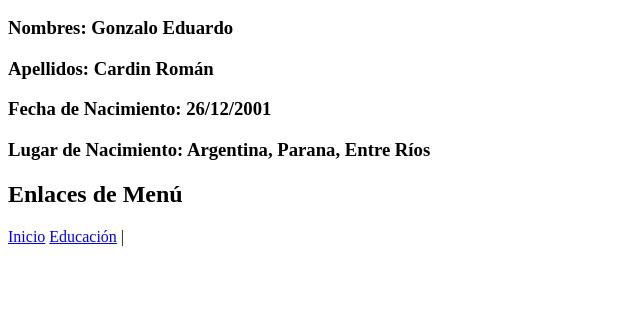
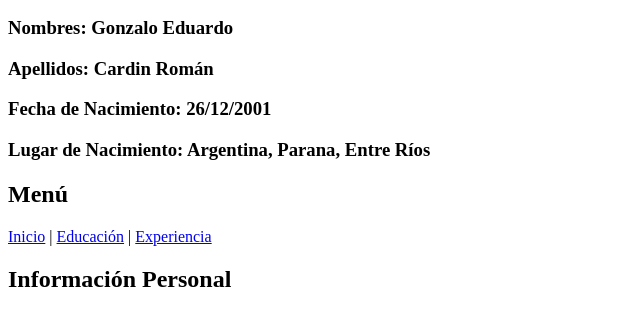
Before and after one commit to GonzaCardin/My-Exams, a plain HTML site: page Gonzalo Cardin/index.html in a window 1280 px wide. Shown: the part 272-598 px from the top of the page, without its empty margins (0-640 px from the left). Drawn offline with Linux system fonts and the light colour scheme.

Commit message:
Update index.html

```diff
--- a/Gonzalo Cardin/index.html
+++ b/Gonzalo Cardin/index.html
@@ -18,7 +18,8 @@
           <h3>Apellidos: Cardin Román</h3>
           <h3>Fecha de Nacimiento: 26/12/2001</h3>
           <h3>Lugar de Nacimiento: Argentina, Parana, Entre Ríos</h3>
-        <h2>Enlaces de Menú</h2>
-          <a href="index.html">Inicio</a>  <a href="educacion.html">Educación</a> | <a href="experiencia.html"></a>
+        <h2>Menú</h2>
+          <a href="index.html">Inicio</a> | <a href="educacion.html">Educación</a> | <a href="experiencia.html">Experiencia</a>
+        <h2>Información Personal</h2>
   </body>
 </html>
```
